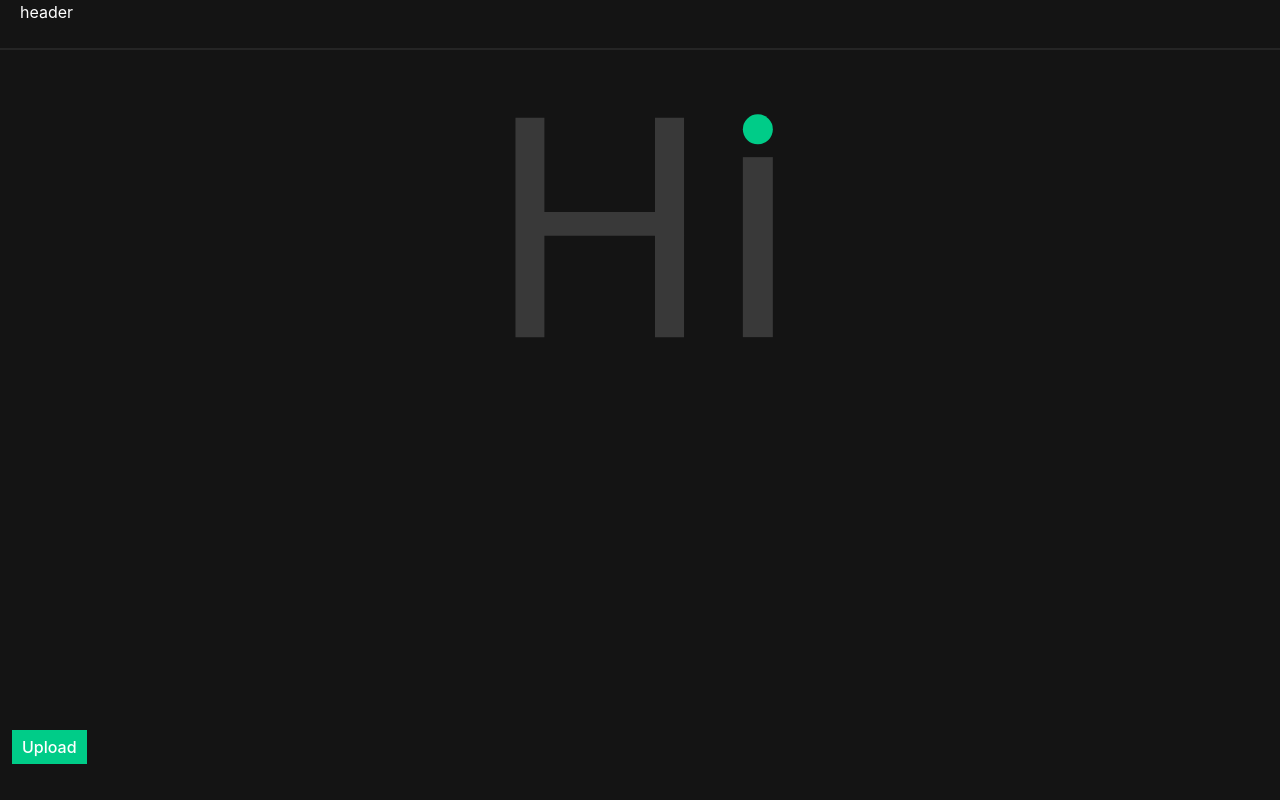
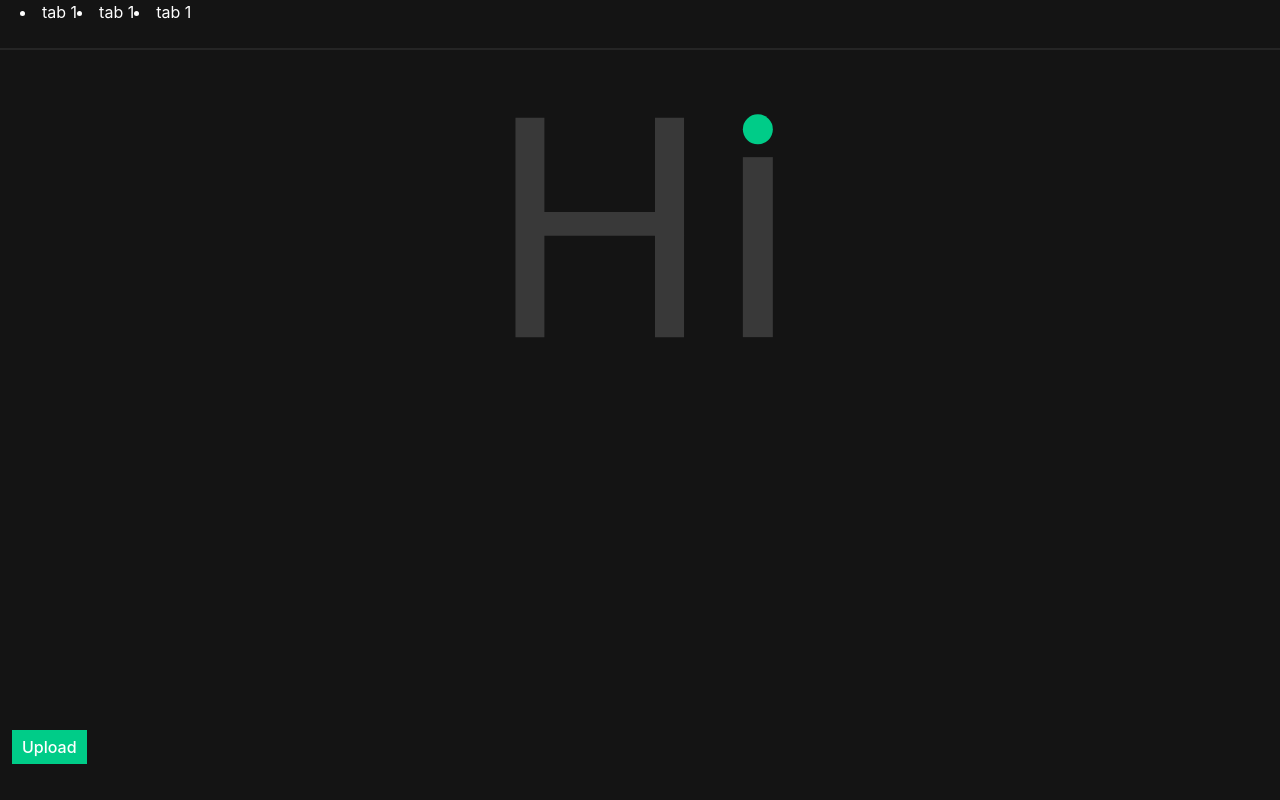
Before and after one commit to akash1412/forged, a React (Create React App) app: page / in a window 1280 px wide. Built offline with nearby package versions, Linux system fonts and the light colour scheme.

Commit message:
temp fix

```diff
--- a/src/App.js
+++ b/src/App.js
@@ -1,8 +1,4 @@
-import { useContext } from "react";
-
 import { Box } from "@chakra-ui/layout";
-
-import { GlobalContext } from "./context/reducer";
 
 import Form from "./components/Form";
 // import { Button } from "@chakra-ui/button";
@@ -11,7 +7,7 @@ import Form from "./components/Form";
 import LandingPageView from "./components/LandingPageView";
 
 function App() {
-	const { state } = useContext(GlobalContext);
+	// const { state } = useContext(GlobalContext);
 
 	return (
 		<Box color='#fff' h='100%' fontSize='20px'>
@@ -25,8 +21,7 @@ function App() {
 
 export default App;
 
-{
-	/*
+/*
 			{state.previewImage && <img src={state.previewImage} alt='preview' />}
 			<Button
 				size='lg'
@@ -34,4 +29,3 @@ export default App;
 				opacity={state.showButtonSpinner ? ".6" : "1"}>
 				{state.showButtonSpinner ? <Spinner size='sm' /> : "verify"}
 			</Button> */
-}
--- a/src/components/Form.js
+++ b/src/components/Form.js
@@ -4,8 +4,9 @@ import { useContext } from "react";
 import { GlobalContext } from "../context/reducer";
 
 const Form = () => {
+	// !fixed warning issue deploy
 	const { _, dispatch } = useContext(GlobalContext);
-
+	console.log(_);
 	const previewImage = file => {
 		const reader = new FileReader();
 		reader.readAsDataURL(file);
--- a/src/components/header.js
+++ b/src/components/header.js
@@ -9,10 +9,15 @@ const Header = () => (
 		borderBottomColor='black.20'
 		borderBottomWidth='2px'
 		borderStyle='solid'
+		maxHeight='50px'
 		height='50px'
 		width='100%'
 		position='fixed'>
-		header
+		<Box d='flex'>
+			<li>tab 1</li>
+			<li>tab 1</li>
+			<li>tab 1</li>
+		</Box>
 	</Box>
 );
 
```
